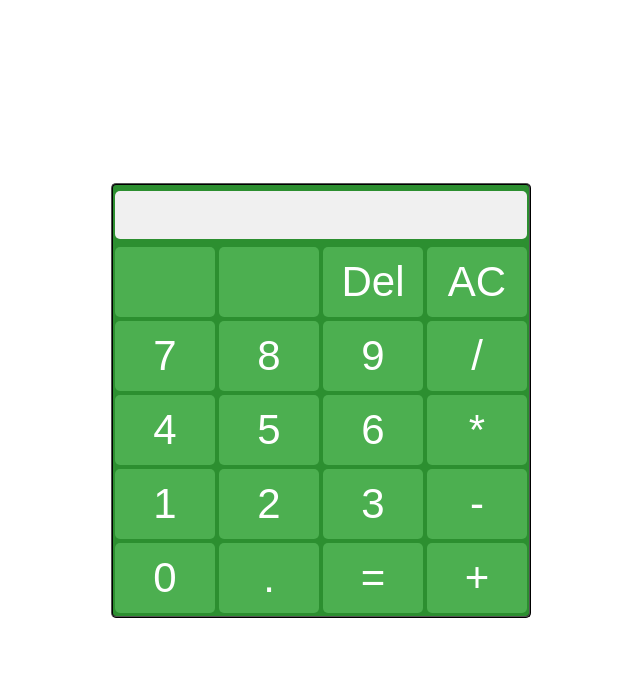
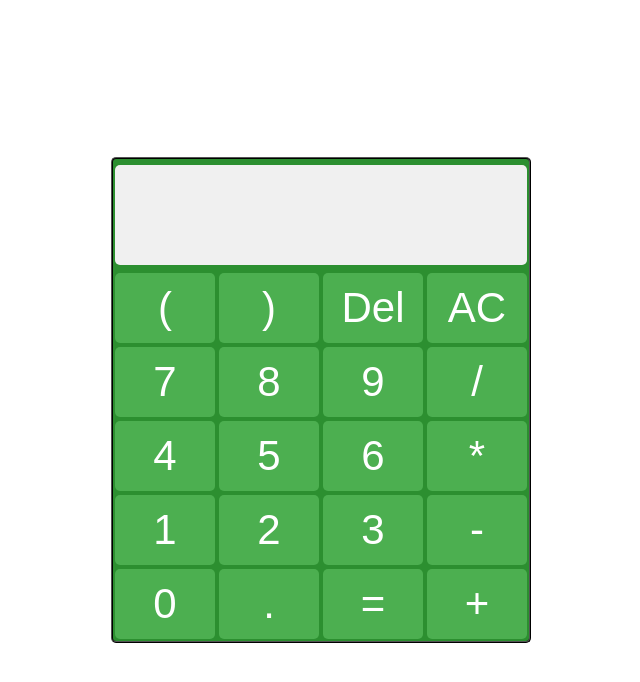
Before and after one commit to chech8/Calculator, a Next.js app: page / in a window 1280 px wide. Shown: the top 682 px of the page, without its empty margins (319-959 px from the left). Built offline with nearby package versions, Linux system fonts and the light colour scheme.

Commit message:
Reworked calculator to use Math.js library

```diff
--- a/components/Display.tsx
+++ b/components/Display.tsx
@@ -1,100 +1,15 @@
 import { useContext, useEffect, useState } from 'react';
 import DataStream from '../contexts/DataStream';
 
-function RunLastOperation(lastOperand: string, arg1: number, arg2: number){
-	let output: number;
+function Display(props){
+	const dataToDisplay = useContext(DataStream);
 
-	switch (lastOperand) {
-		case '+':
-			output = arg1 + arg2;
-			break;
-		case '-':
-			output = arg1 - arg2;
-			break;
-		case '*':
-			output = arg1 * arg2;
-			break;
-		case '/':
-			output = arg1 / arg2;
-			break;
-		case '':
-			output = arg2;
-			break;
-		default:
-			output = arg1;
-			break;
-	}
-	console.log(output);
-	return output;
-}
-
-function Display(props){
-	const dataInput = useContext(DataStream);
-	const [dataString, setDataString] = useState('');
-	const [result, setResult] = useState(0);
-	const [buffer, setBuffer] = useState('');
-	const [lastOperation, setLastOperation] = useState('')
-
-	useEffect(() => {
-		if (dataInput.dataState.updateRequest) {
-			let temp = dataInput.dataState.data;
-			let calcTemp: number;
-
-			if (typeof temp === 'number') {
-				setBuffer(buffer.concat(temp as string));
-				setDataString(dataString.concat(temp as string));
-			}
-			else {
-				switch (temp) {
-					case '+':
-					case '-':
-					case '*':
-					case '/':
-						setResult(RunLastOperation(lastOperation, result, parseFloat(buffer)));
-						setBuffer('');
-						setLastOperation(temp);
-						console.log(lastOperation);
-						setDataString(dataString => dataString.concat(temp));
-						break;
-
-					case 'AC':
-						setDataString('');
-						setResult(0);
-						setBuffer('');
-						setLastOperation('');
-						break;
-
-					case 'Del':
-						setDataString(dataString.slice(0, -1));
-						break;
-
-					case '.':
-						setBuffer(buffer.concat(temp));
-						setDataString(dataString.concat(temp));
-						break;
-
-					case '=':
-						calcTemp = RunLastOperation(lastOperation, result, parseFloat(buffer));
-						setResult(calcTemp);
-						setDataString(String(calcTemp));
-						setBuffer(String(calcTemp));
-						setLastOperation('');
-						break;
-
-					default:
-						break;
-				}
-			}
-
-			dataInput.dataDispatch({type: "clearRequest"});
-			// console.log('2' as number);
-			// console.log(lastOperation)
-			// console.log(buffer);
-			// console.log(result);
-		}
-	});
-
-	return <div className="display">{dataString}</div>;
+	return (
+		<div className="display">
+			<div className="display-expression">{dataToDisplay.dataState.expression}</div>
+			<div className="display-result">{dataToDisplay.dataState.result}</div>
+		</div>
+	);
 }
 
 export default Display
--- a/components/InputKey.tsx
+++ b/components/InputKey.tsx
@@ -1,19 +1,41 @@
 import { useContext } from 'react';
 import DataStream from '../contexts/DataStream';
 
+// Evaluates the type of the button, and returns appropriate action to the
+// reducer. Possible button types are
+// character - Digits or Operators that should be added to the expression on
+//             the display
+// functional - Performs an action that affects a whole expression (i.e.
+//              All Clear)
+function CheckButtonType(funcKeys, char){
+	if (funcKeys.includes(char)) {
+		return {
+			type: "functional",
+			input: char,
+		};
+	}
+	else {
+		return {
+			type: "character",
+			input: char,
+		};
+	}
+}
+
 function InputKey(props){
-	const dataToSet = useContext(DataStream);
+	const dataInput = useContext(DataStream);
 
-	return <input
-		type="button"
-		className="input-key"
-		label={props.char}
-		value={props.char}
-		onClick={() => dataToSet.dataDispatch({
-			type: "setData",
-			input: props.char,
-		})}
-	/>;
+	return (
+		<input
+			type="button"
+			className="input-key"
+			label={props.char}
+			value={props.char}
+			onClick={() => {
+				dataInput.dataDispatch(CheckButtonType(props.funcKeys, props.char))
+			}}
+		/>
+	);
 }
 
 export default InputKey
--- a/containers/Calc.tsx
+++ b/containers/Calc.tsx
@@ -1,26 +1,56 @@
 import { useReducer, createContext, useContext, useState } from 'react';
+import { evaluate } from 'mathjs';
 import Display from '../components/Display.tsx';
 import KeyPad from '../containers/KeyPad.tsx';
 import DataStream from '../contexts/DataStream';
 
-const initialState = {
-	data: '',
-	updateRequest: false,
+const initialDataState = {
+	expression: '',
+	result: '',
 };
 
-function reducer(state, action) {
+// Handles functional buttons
+function PerformButtonFunction(input: string, expression: string){
+	let output = {};
+	switch (input) {
+		case "=":
+			output = {
+				expression: expression,
+				result: evaluate(expression),
+			}
+			break;
+
+		case "AC":
+			output.expression = '';
+			break;
+
+		case "Del":
+			output.expression = expression.slice(0, -1);
+			break;
+
+		default:
+			break;
+	}
+
+	return output;
+}
+
+// Updates the dataStream according to the type of the button clicked
+function dataStreamReducer(state, action) {
 	switch (action.type) {
-		case 'setData':
-			return {data: action.input, updateRequest: true};
-		case 'clearRequest':
-			return {updateRequest: false};
+		case "character":
+			return {expression: state.expression.concat(action.input)};
+
+		case "functional":
+			return PerformButtonFunction(action.input, state.expression);
+
 		default:
 			throw new Error();
 	}
 }
 
 function Calc(props){
-	const [dataState, dataDispatch] = useReducer(reducer, initialState);
+	const [dataState, dataDispatch] = useReducer(dataStreamReducer, initialDataState);
 
 	// Links data stream between KeyPad and Display
 	const dataLink = {dataState, dataDispatch};
--- a/containers/KeyPad.tsx
+++ b/containers/KeyPad.tsx
@@ -1,24 +1,28 @@
 import InputKey from '../components/InputKey.tsx';
 
+const keyLayout =
+	[['(', ')',  'Del', 'AC'],
+	['7',  '8', '9',   '/'],
+	['4',  '5', '6',   '*'],
+	['1',  '2', '3',   '-'],
+	['0',  '.', '=',   '+']];
+
+const functionalKeys = ['=', 'AC', 'Del'];
+
 function KeyPad(props){
-	const keyLayout: number | string =
-		[['', '',  'Del', 'AC'],
-		[7,   8,   9,     '/'],
-		[4,   5,   6,     '*'],
-		[1,   2,   3,     '-'],
-		[0,   '.', '=',   '+']];
-
 	const keyRows = [];
 
 	for (let row in keyLayout) {
 		let rowItems = [];
 		for (let index in keyLayout[row]) {
-			rowItems.push(<InputKey char={keyLayout[row][index]}/>);
+			rowItems.push(<InputKey
+				char={keyLayout[row][index]}
+				funcKeys = {functionalKeys}
+			/>);
 		}
 		keyRows.push(rowItems);
 		keyRows.push(<div className="key-row" />)
 	}
-	//keyRows.push(<button onClick={() => props.setData(1)}>debug</button>)
 
 	return keyRows;
 }
--- a/package.json
+++ b/package.json
@@ -9,6 +9,7 @@
     "lint": "next lint"
   },
   "dependencies": {
+    "mathjs": "^9.4.4",
     "next": "11.1.0",
     "react": "17.0.2",
     "react-dom": "17.0.2"
--- a/pages/index.tsx
+++ b/pages/index.tsx
@@ -10,6 +10,7 @@ const Home: NextPage = () => {
 				<title>Calculator</title>
 				<meta name="description" content="Generated by create next app" />
 				<link rel="icon" href="/favicon.ico" />
+				<script src="math.js" type="text/javascript"></script>
 			</Head>
 
 			<main className={styles.main}>
--- a/styles/globals.css
+++ b/styles/globals.css
@@ -21,8 +21,8 @@ a {
 	border-color: black;
 	border-width: 2px;
 	border-radius: 5px;
-	width: 420px;
-	height: 435px;
+	width: auto;
+	height: auto;
 }
 
 .display{
@@ -30,9 +30,13 @@ a {
 	background-color: #F0F0F0;
 	text-align: right;
 	font-size: 42px;
-	height: 48px;
+	height: 100px;
 	width: auto;
 	margin: 6px 2px;
+}
+
+.display-expression{
+	text-align: left;
 }
 
 .input-key{
```
Also changed, not shown: 2 other files (tests, documents, lock files or other folders).
